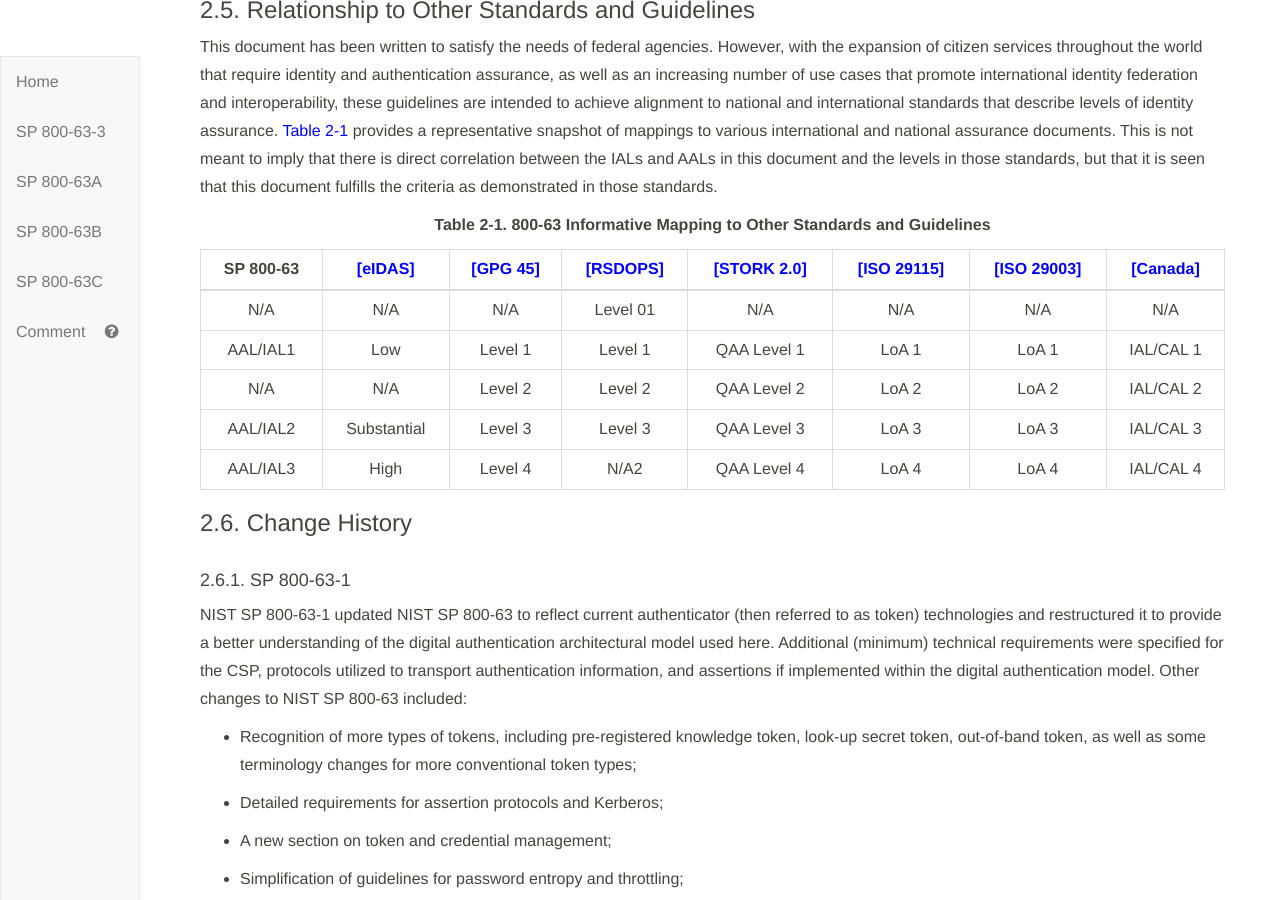
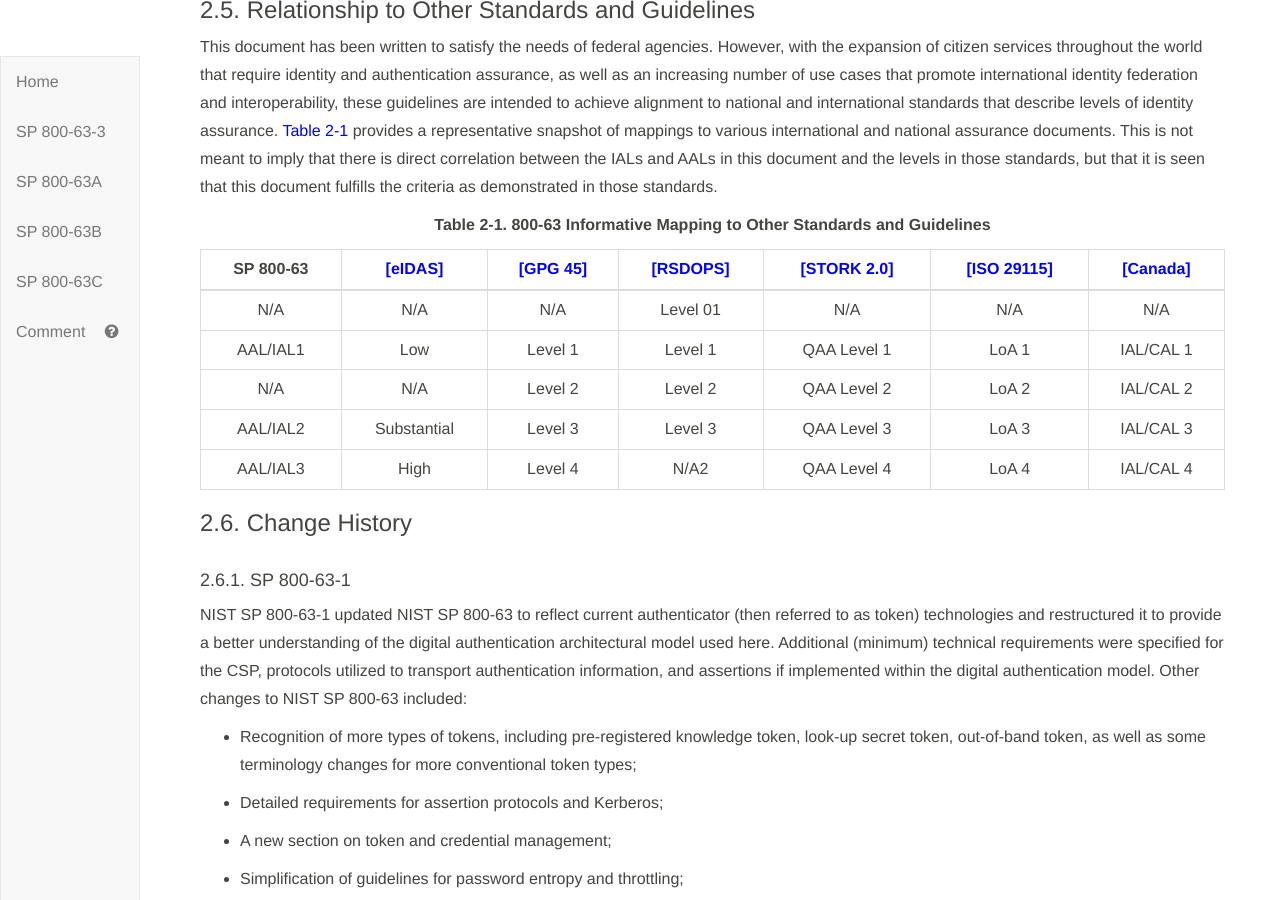
Before and after one commit to usnistgov/800-63-3, a Jekyll site: the page built from sp800-63-3/sec1_2_introduction.md, in a window 1280 px wide and 900 px high, scrolled down 3299 px. Built offline with Jekyll 4.4.1, drawn with Linux system fonts in a browser that asks for light colours; our own code applies the rules of GitHub Pages for plain Markdown files.

Commit message:
Closes #1109

```diff
--- a/sp800-63-3/sec1_2_introduction.md
+++ b/sp800-63-3/sec1_2_introduction.md
@@ -105,13 +105,13 @@ This document has been written to satisfy the needs of federal agencies. However
 
 </div>
 
-SP 800-63|[[eIDAS]](#eIDAS)|[[GPG 45]](#GPG45)|[[RSDOPS]](#RSDOPS)|[[STORK 2.0]](#STORK2.0)|[[ISO 29115]](#ISO29115)|[[ISO 29003]](#ISO29003)|[[Canada]](#Canada)
+SP 800-63|[[eIDAS]](#eIDAS)|[[GPG 45]](#GPG45)|[[RSDOPS]](#RSDOPS)|[[STORK 2.0]](#STORK2.0)|[[ISO 29115]](#ISO29115)|[[Canada]](#Canada)
 :---------:|:----:|:----:|:----:|:-------:|:--------:|:-------:|:------------------:
-N/A|N/A|N/A|Level 01|N/A|N/A|N/A|N/A
-AAL/IAL1|Low|Level 1|Level 1|QAA Level 1|LoA 1|LoA 1|IAL/CAL 1
-N/A|N/A|Level 2|Level 2|QAA Level 2|LoA 2|LoA 2|IAL/CAL 2
-AAL/IAL2|Substantial|Level 3|Level 3|QAA Level 3|LoA 3|LoA 3|IAL/CAL 3
-AAL/IAL3|High|Level 4|N/A2|QAA Level 4|LoA 4|LoA 4|IAL/CAL 4
+N/A|N/A|N/A|Level 01|N/A|N/A|N/A
+AAL/IAL1|Low|Level 1|Level 1|QAA Level 1|LoA 1|IAL/CAL 1
+N/A|N/A|Level 2|Level 2|QAA Level 2|LoA 2|IAL/CAL 2
+AAL/IAL2|Substantial|Level 3|Level 3|QAA Level 3|LoA 3|IAL/CAL 3
+AAL/IAL3|High|Level 4|N/A2|QAA Level 4|LoA 4|IAL/CAL 4
 
 ### 2.6. Change History
 
```
